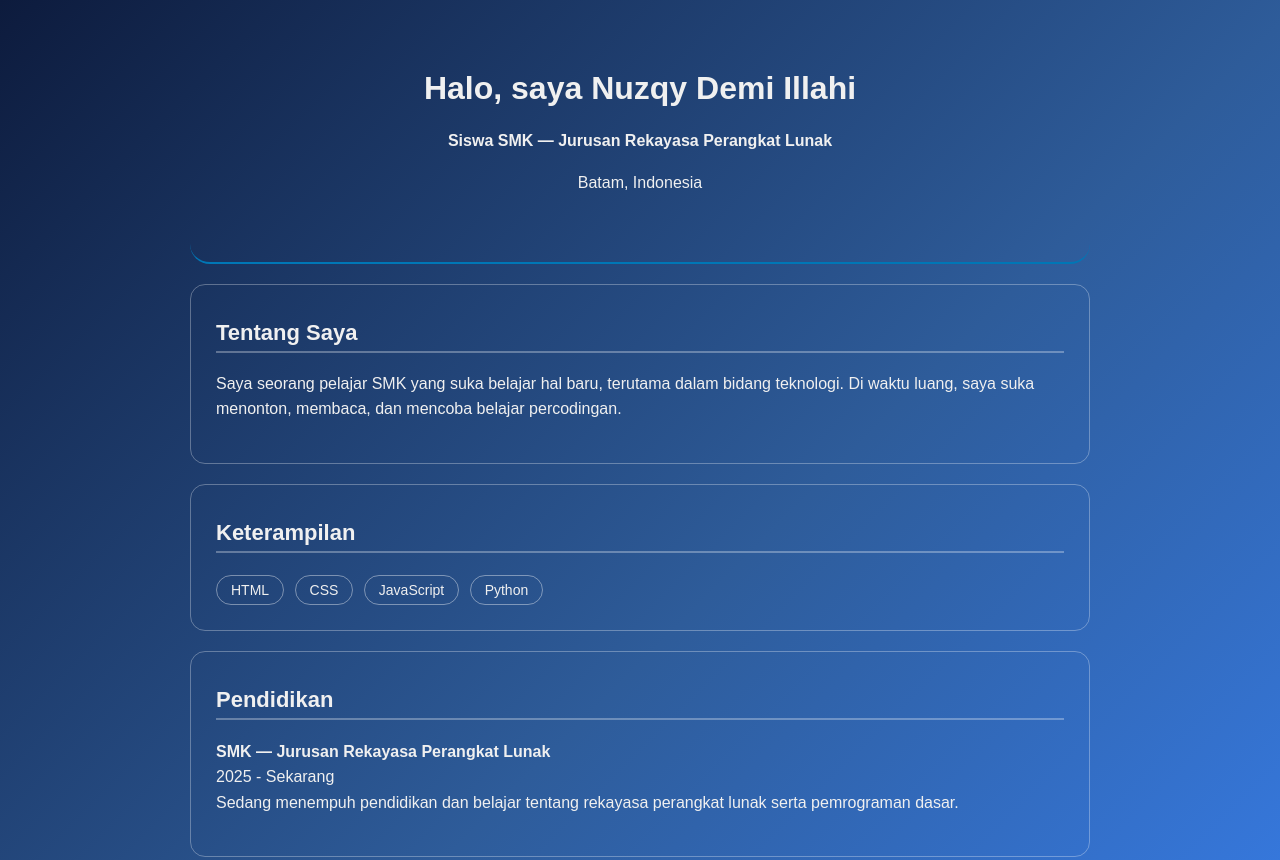
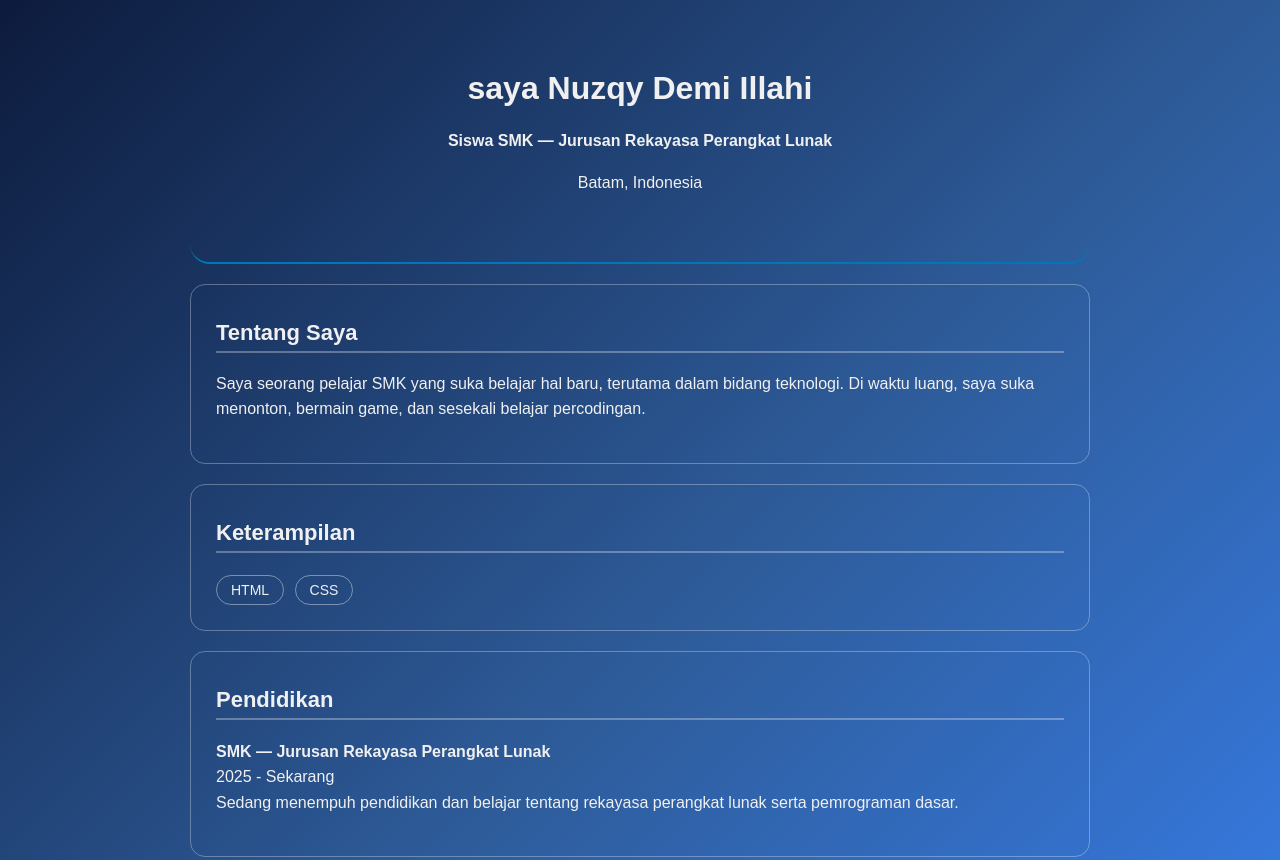
Before and after one commit to nuzqyy/qyy, a plain HTML site: page index.html in a window 1280 px wide. Shown: the top 860 px of the page. Drawn offline with Linux system fonts and the light colour scheme.

Commit message:
Update index.html

```diff
--- a/index.html
+++ b/index.html
@@ -94,7 +94,7 @@
 <body>
   <div class="container">
     <header>
-      <h1>Halo, saya Nuzqy Demi Illahi</h1>
+      <h1>saya Nuzqy Demi Illahi</h1>
       <p><strong>Siswa SMK — Jurusan Rekayasa Perangkat Lunak</strong></p>
       <p>Batam, Indonesia</p>
     </header>
@@ -103,7 +103,7 @@
       <h2>Tentang Saya</h2>
       <p>
         Saya seorang pelajar SMK yang suka belajar hal baru, terutama dalam bidang teknologi.
-        Di waktu luang, saya suka menonton, membaca, dan mencoba belajar percodingan.
+        Di waktu luang, saya suka menonton, bermain game, dan sesekali belajar percodingan.
       </p>
     </section>
 
@@ -111,9 +111,7 @@
       <h2>Keterampilan</h2>
       <div>
         <span class="badge">HTML</span>
-        <span class="badge">CSS</span>
-        <span class="badge">JavaScript</span>
-        <span class="badge">Python</span>
+        <span class="badge">CSS</span
       </div>
     </section>
 
```
